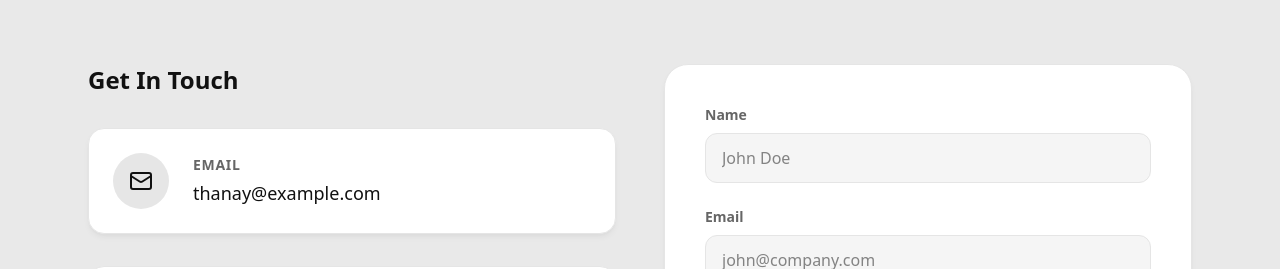
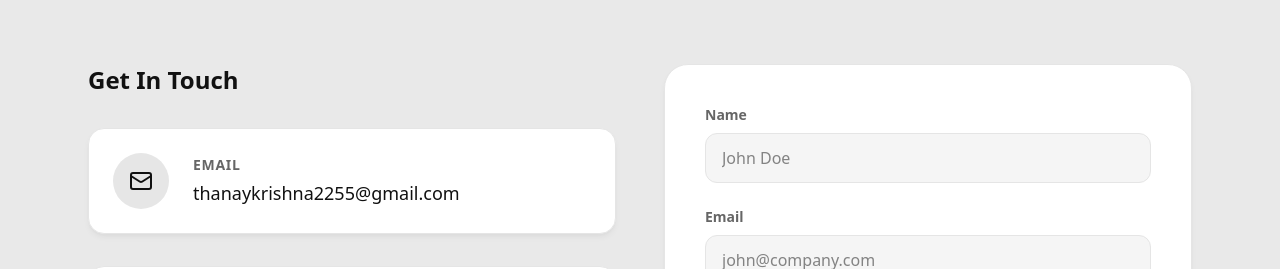
Before and after one commit to THANAY-KRISHNA/MY-PORTFOLIO, a Next.js app: page / in a window 1280 px wide. Shown: the part 4836-5105 px from the top of the page. Built offline with nearby package versions, Linux system fonts and the light colour scheme.

Commit message:
feat: add contact form component and initialize About section with motion animations

```diff
--- a/src/components/About.tsx
+++ b/src/components/About.tsx
@@ -1,10 +1,10 @@
 'use client';
 
-import { motion } from 'framer-motion';
+import { motion, Variants } from 'framer-motion';
 import { Target, Lightbulb, Zap } from 'lucide-react';
 
 export default function About() {
-  const containerVariants = {
+  const containerVariants: Variants = {
     hidden: { opacity: 0 },
     visible: {
       opacity: 1,
@@ -14,7 +14,7 @@ export default function About() {
     }
   };
 
-  const itemVariants = {
+  const itemVariants: Variants = {
     hidden: { opacity: 0, y: 30 },
     visible: {
       opacity: 1,
--- a/src/components/Contact.tsx
+++ b/src/components/Contact.tsx
@@ -61,13 +61,13 @@ export default function Contact() {
           >
             <h3 className="text-2xl font-bold font-heading">Get In Touch</h3>
 
-            <a href="mailto:thanaykrishnacu@example.com" className="glass-panel p-6 rounded-2xl flex items-center gap-6 group hover:-translate-y-1 transition-transform cursor-pointer">
+            <a href="mailto:thanaykrishna2255@gmail.com" className="glass-panel p-6 rounded-2xl flex items-center gap-6 group hover:-translate-y-1 transition-transform cursor-pointer">
               <div className="w-14 h-14 rounded-full bg-[var(--accent-color)]/10 text-[var(--accent-color)] flex items-center justify-center group-hover:scale-110 group-hover:bg-[var(--accent-color)] group-hover:text-white dark:group-hover:text-black transition-all">
                 <Mail size={24} />
               </div>
               <div>
                 <div className="text-sm font-semibold text-[var(--text-secondary)] mb-1 uppercase tracking-wider">Email</div>
-                <div className="text-lg font-medium text-[var(--text-primary)]">thanay@example.com</div>
+                <div className="text-lg font-medium text-[var(--text-primary)]">thanaykrishna2255@gmail.com</div>
               </div>
             </a>
 
```
Also changed, not shown: ts_output.txt (added).
